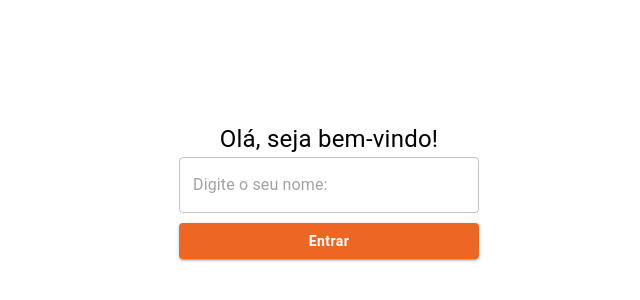
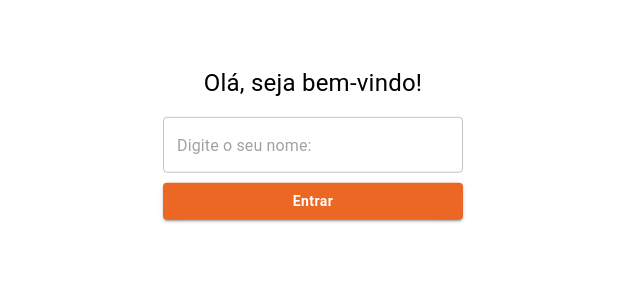
Before and after one commit to FerreiraJoao1996/users-frontend, a React (Vite) app: page / in a window 1280 px wide. Shown: the part 258-558 px from the top of the page, without its empty margins (327-967 px from the left). Built offline with nearby package versions, Linux system fonts and the light colour scheme.

Commit message:
corrigido o scroll da home + remoção de consoles

```diff
--- a/src/components/home/index.tsx
+++ b/src/components/home/index.tsx
@@ -21,20 +21,25 @@ function Home () {
     return (
         <Box
             sx={{
+                position: "absolute",
+                top: "50%",
+                left: "50%",
+                transform: "translate(-50%, -50%)",
                 display: "flex",
                 flexDirection: "column",
                 alignItems: "center",
                 justifyContent: "center",
                 width: "100%",
-                height: "100vh",
-                padding: 2,
+                maxWidth: 400,
+                padding: 3,
             }}
         >
             <Typography
                 component={"h1"}
                 fontSize={{ xs: 16, sm: 20, md: 24 }}
                 sx={{
-                    fontWeight: 400
+                    fontWeight: 400,
+                    marginBottom: 2,
                 }}
             >
                 Olá, seja bem-vindo!
@@ -42,16 +47,16 @@ function Home () {
 
             <TextField
                 variant="outlined"
-                placeholder='Digite o seu nome:'
+                placeholder="Digite o seu nome:"
                 sx={{
-                    width: { xs: '90%', sm: '300px' },
+                    width: { xs: "90%", sm: "300px" },
                     marginBottom: "10px",
-                    '& .MuiOutlinedInput-root': {
-                        '&:hover fieldset': {
-                            borderColor: '#EC6724',
+                    "& .MuiOutlinedInput-root": {
+                        "&:hover fieldset": {
+                            borderColor: "#EC6724",
                         },
-                        '&.Mui-focused fieldset': {
-                            borderColor: '#EC6724',
+                        "&.Mui-focused fieldset": {
+                            borderColor: "#EC6724",
                         },
                     },
                 }}
@@ -60,10 +65,13 @@ function Home () {
 
             <Button
                 sx={{
-                    width: { xs: '90%', sm: '300px' },
+                    width: { xs: "90%", sm: "300px" },
                     backgroundColor: "#EC6724",
                     fontWeight: "bold",
                     textTransform: "none",
+                    "&:hover": {
+                        backgroundColor: "#d55a1e",
+                    },
                 }}
                 variant="contained"
                 type="submit"
--- a/src/components/users/api/delete-user.ts
+++ b/src/components/users/api/delete-user.ts
@@ -13,7 +13,6 @@ export const useDeleteUser = () => {
 		mutationFn: (userId: number) => deleteUser(userId),
 		mutationKey: mutationKey,
 		onSuccess: (response) => {
-			console.log("response: ", response)
 		}
 	});
 };
--- a/src/components/users/api/get-users.ts
+++ b/src/components/users/api/get-users.ts
@@ -8,8 +8,6 @@ interface Response {
 
 const getUsers = async () => {
 	const response = await api.get<Response>(`/user`);
-	console.log(response)
-
 	return response
 };
 
--- a/src/components/users/logic.tsx
+++ b/src/components/users/logic.tsx
@@ -37,7 +37,6 @@ function Logic () {
     }, [userData]);
 
     const onSubmit = (data: Users) => {
-        console.log("data: ", data);
 
 		const handleSuccess = () => {
 			setModalOpen(false);
--- a/src/index.css
+++ b/src/index.css
@@ -1,6 +1,6 @@
 html, body {
   margin: 0;
   padding: 0;
-  overflow: hidden;
+  overflow: auto;
   box-sizing: border-box;
 }
```
